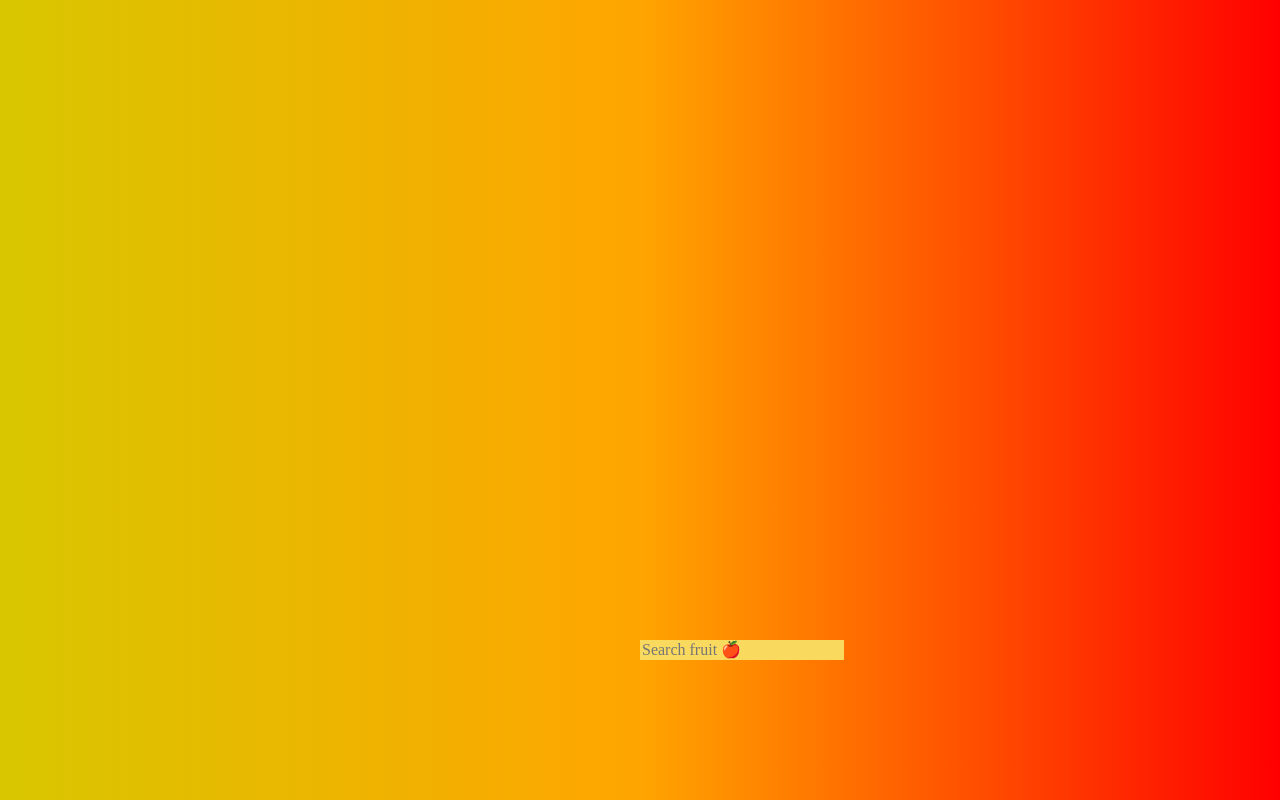
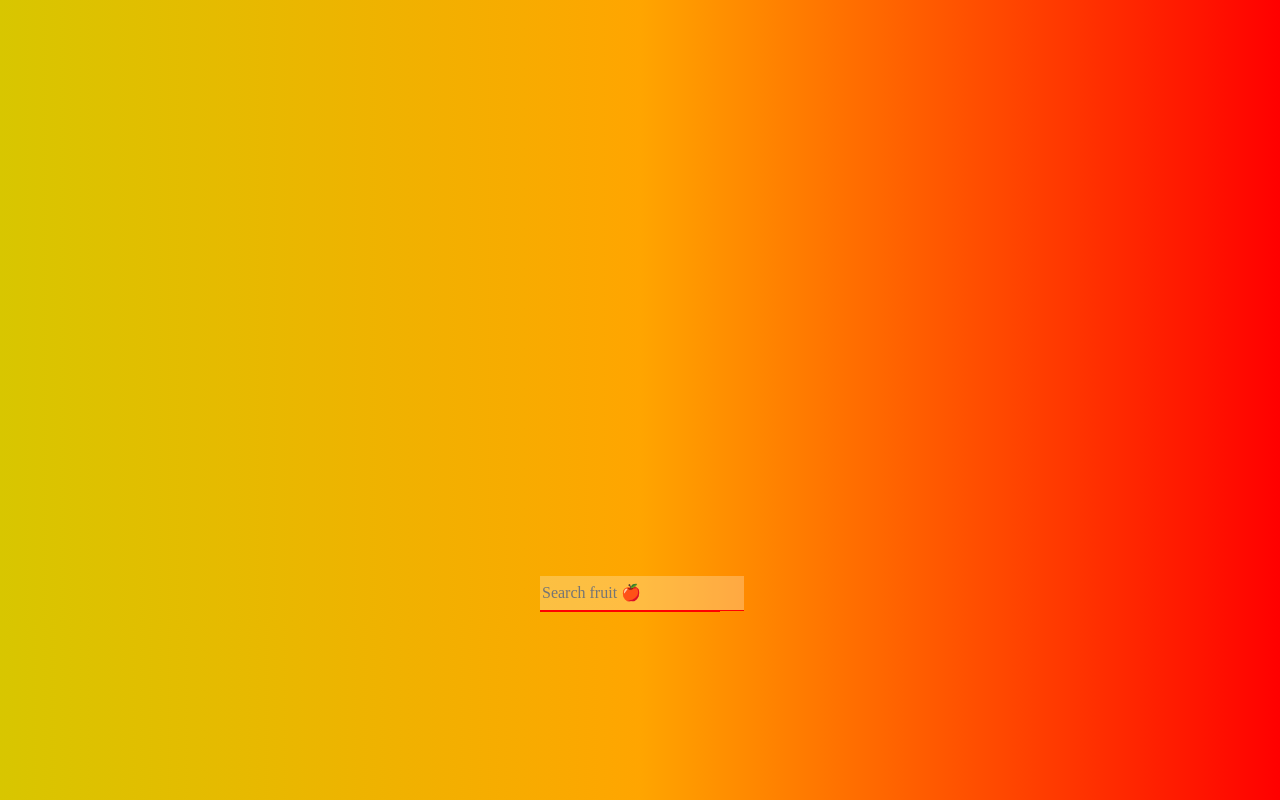
Before and after one commit to JoelA24/FruitSearchProject, a plain HTML site: page index.html in a window 1280 px wide. Shown: the top 800 px of the page. Drawn offline with nearby package versions, Linux system fonts and the light colour scheme.

Commit message:
updated css

```diff
--- a/app.css
+++ b/app.css
@@ -1,5 +1,6 @@
 * {
     box-sizing: border-box;
+
 }
 
 body {
@@ -13,51 +14,59 @@ body {
 input {
     display: block;
     align-content: center;
+    height: 35px;
+    border-bottom: 5px #FF0000 ;
+
 
 }
 
 .search-container {
     display: block;
-    margin: 50%;
-    border-radius: 5px;
-    align-content: center;
-    border: 5px red;
+    margin: auto;
+    margin-top: 45%;
+    justify-content: center;
+    width: 200px;
+    height: 45px;
 }
 
 .search-container input,
 .search-container .suggestions {
-    background:  #FADA5E;
-    border-bottom: #FF0000;
+    background:  #ffffff42;
     border: #d8c60000;
-    box-sizing: 25px, 10px;
+    border-bottom: 1px solid #FF0000;
 }
 
-.search-container input {
-    /* TODO */
-   }
-
 .search-container .suggestions {
-    background-color:  #FADA5E;
+    background-color:  #ffffff42;
+    width: 200px;
+    max-height: 150px;
+    overflow-y: scroll;
+    z-index: 1;
+    padding: 0px;
 }
 
   ul {
     list-style: none;
+    margin: 0%;
+    max-width: 100%;
+    z-index: 2;
+    padding:0%;
+  }
 
+  .suggestions {
+    max-width: 180px;
+    background-color: #ffffff42;
 
   }
   ul.has-suggestions {
-    background: #FADA5E;
+    background-color: #ffffff42;
 
   }
   ul li {
-    background: #FADA5E;
+    background-color: #ffffff42;
 
   }
   ul li:hover {
     background-color: #CC5500 ;
     font-weight: bold;
   }
-
-  input {
-     /* TODO */
-  }
```
